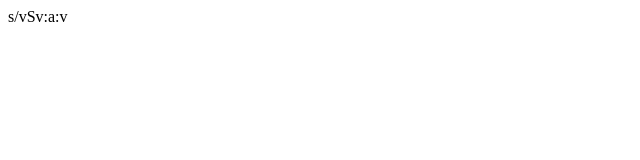
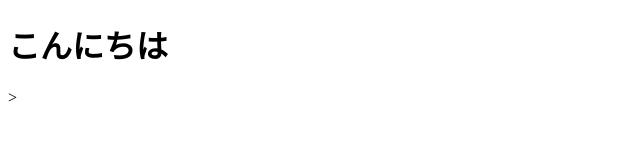
Before and after one commit to yamakei0428/yesGit, a plain HTML site: page index.html in a window 1280 px wide. Shown: the whole page, without its empty margins (0-640 px from the left). Drawn offline with Linux system fonts and the light colour scheme.

Commit message:
index.html修正2

```diff
--- a/index.html
+++ b/index.html
@@ -7,6 +7,6 @@
     <title>Document</title>
 </head>
 <body>
-    s/vSv:a:v
+    <h1>こんにちは</h1>>
 </body>
 </html>
```
